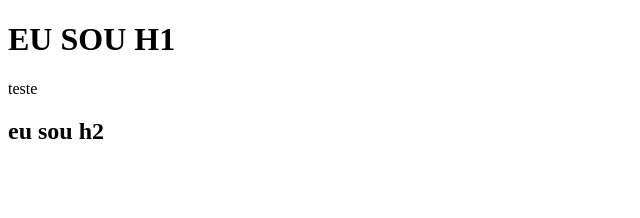
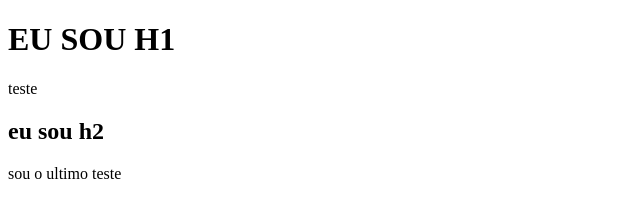
Before and after one commit to lu-catolica/projeto01, a plain HTML site: page index.html in a window 1280 px wide. Shown: the whole page, without its empty margins (0-640 px from the left). Drawn offline with Linux system fonts and the light colour scheme.

Commit message:
ultimooooo

```diff
--- a/index.html
+++ b/index.html
@@ -9,6 +9,7 @@
     <h1> EU SOU H1</h1>
     <p> teste</p>
     <h2> eu sou h2</h2>
+    <p> sou o ultimo teste</p>
 
 </body>
 </html>
```
